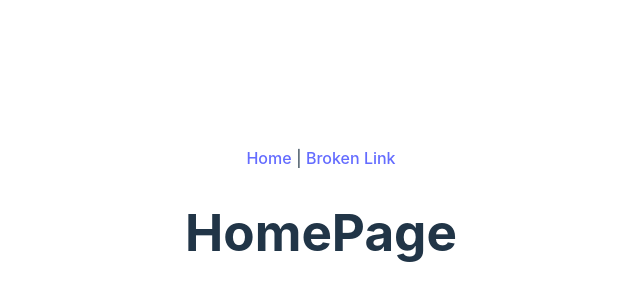
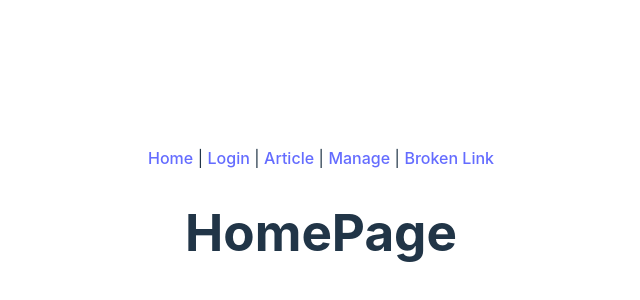
Before and after one commit to cr-zhichen/DiscovererBlog_Web_Vue, a Vue app: page /article/1 in a window 1280 px wide. Shown: the part 180-480 px from the top of the page, without its empty margins (319-959 px from the left). Built offline with nearby package versions, Linux system fonts and the light colour scheme.

Commit message:
加入基础页面框架

```diff
--- a/src/App.vue
+++ b/src/App.vue
@@ -2,13 +2,19 @@
 
 import {ref, computed} from 'vue'
 
-import Home from './components/HomePage.vue'
-import NotFound from './components/NotFound.vue'
+import Home from './page/HomePage.vue'
+import NotFound from './page/NotFoundPage.vue'
+import LoginPage from './page/LoginPage.vue'
+import ArticlePage from './page/ArticlePage.vue'
+import ManagePage from "./page/ManagePage.vue";
 
 
 //======路由=====//
 const routes = {
   '/': Home,
+  '/login': LoginPage,
+  '/article': ArticlePage,
+  '/manage': ManagePage,
 }
 const currentPath = ref(window.location.hash)
 window.addEventListener('hashchange', () => {
@@ -23,6 +29,9 @@ const currentView = computed(() => {
 <template>
 
   <a href="#/">Home</a> |
+  <a href="#/login">Login</a> |
+  <a href="#/article">Article</a> |
+  <a href="#/manage">Manage</a> |
   <a href="#/non-existent-path">Broken Link</a>
   <component :is="currentView"/>
 
--- /dev/null
+++ b/src/page/ArticlePage.vue
@@ -0,0 +1,13 @@
+<script setup>
+import {ref} from 'vue'
+
+defineProps({})
+</script>
+
+<template>
+  <h1>ArticlePage</h1>
+</template>
+
+<style scoped>
+
+</style>
--- /dev/null
+++ b/src/page/LoginPage.vue
@@ -0,0 +1,13 @@
+<script setup>
+import {ref} from 'vue'
+
+defineProps({})
+</script>
+
+<template>
+  <h1>LoginPage</h1>
+</template>
+
+<style scoped>
+
+</style>
--- /dev/null
+++ b/src/page/ManagePage.vue
@@ -0,0 +1,13 @@
+<script setup>
+import {ref} from 'vue'
+
+defineProps({})
+</script>
+
+<template>
+  <h1>ManagePage</h1>
+</template>
+
+<style scoped>
+
+</style>
```
Also changed, not shown: src/page/HomePage.vue (renamed from src/components/HomePage.vue), src/page/NotFoundPage.vue (renamed from src/components/NotFound.vue).
